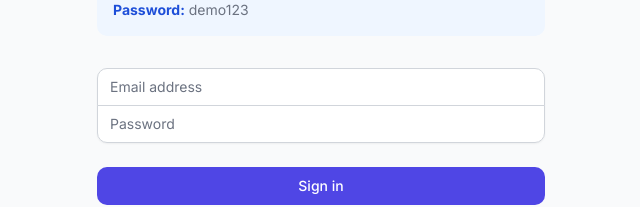
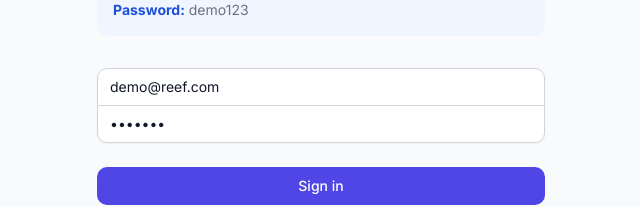
Before and after one commit to smacgruder-web/reef-property-management, a React (Vite) app: page /login in a window 1280 px wide. Shown: the part 390-597 px from the top of the page, without its empty margins (319-959 px from the left). Built offline with nearby package versions, Linux system fonts and the light colour scheme; no server answers.

Commit message:
Pre-populate login form with demo credentials

```diff
--- a/src/pages/Login.jsx
+++ b/src/pages/Login.jsx
@@ -3,8 +3,8 @@ import { useAuth } from '@/lib/AuthContext';
 import { useNavigate, useSearchParams } from 'react-router-dom';
 
 export default function Login() {
-  const [email, setEmail] = useState('');
-  const [password, setPassword] = useState('');
+  const [email, setEmail] = useState('demo@reef.com');
+  const [password, setPassword] = useState('demo123');
   const [error, setError] = useState('');
   const [isLoading, setIsLoading] = useState(false);
   const { login } = useAuth();
```
